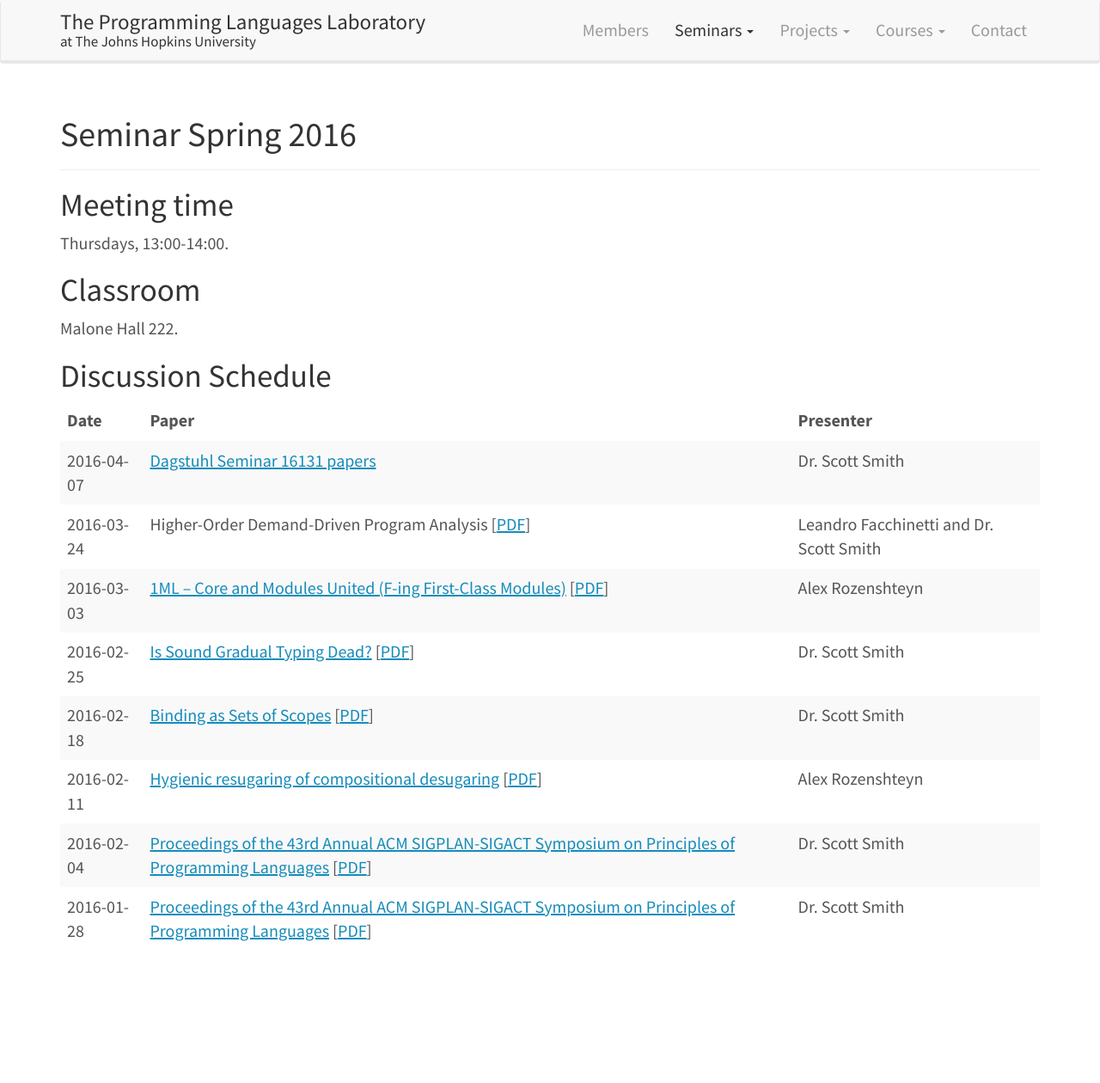
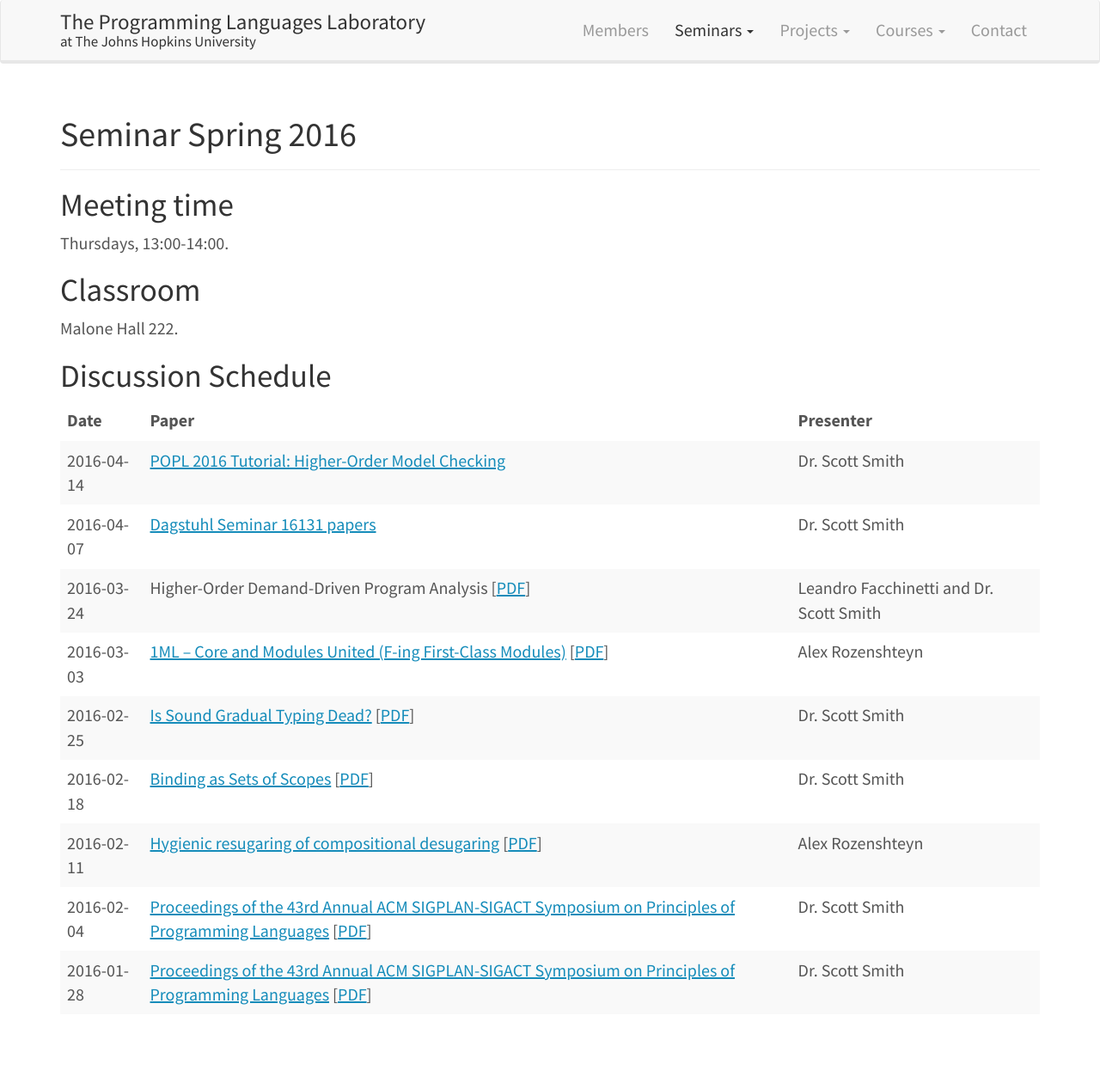
Before and after one commit to JHU-PL-Lab/www-pl-lab, a Jekyll site: the page built from seminars/spring-2016.md, in a window 1280 px wide. Shown: the whole page at 86% size. Built offline with Jekyll 4.4.1, drawn with Linux system fonts in a browser that asks for light colours; before the commit the page ends 1186 px from its top, so only the background shows below that.

Commit message:
Add 2016-04-14 seminar

```diff
--- a/seminars/spring-2016.md
+++ b/seminars/spring-2016.md
@@ -18,6 +18,7 @@
 
 |       Date | Paper                                                                                                                                                                                                                                                                                                                                                                                      | Presenter                               |
 |------------+--------------------------------------------------------------------------------------------------------------------------------------------------------------------------------------------------------------------------------------------------------------------------------------------------------------------------------------------------------------------------------------------+-----------------------------------------|
+| 2016-04-14 | [POPL 2016 Tutorial: Higher-Order Model Checking](http://www-kb.is.s.u-tokyo.ac.jp/~koba/POPL2016tutorial/index.html)                                                                                                                                                                                                                                                                      | Dr. Scott Smith                         |
 | 2016-04-07 | [Dagstuhl Seminar 16131 papers](http://www.dagstuhl.de/en/program/calendar/semhp/?semnr=16131)                                                                                                                                                                                                                                                                                             | Dr. Scott Smith                         |
 | 2016-03-24 | Higher-Order Demand-Driven Program Analysis [[PDF](/projects/demand-driven-program-analysis/papers/higher-order-demand-driven-program-analysis.pdf)]                                                                                                                                                                                                                                       | Leandro Facchinetti and Dr. Scott Smith |
 | 2016-03-03 | [1ML – Core and Modules United (F-ing First-Class Modules)](http://dl.acm.org/citation.cfm?doid=2784731.2784738) [[PDF](http://delivery.acm.org/10.1145/2790000/2784738/p35-rossberg.pdf?ip=162.129.251.86&id=2784738&acc=OA&key=7777116298C9657D.34B115928DB6308C.4D4702B0C3E38B35.5945DC2EABF3343C&CFID=588304444&CFTOKEN=15538402&__acm__=1457024104_120bb3b970f5c0e2b512c085f3ba3e83)] | Alex Rozenshteyn                        |
```
